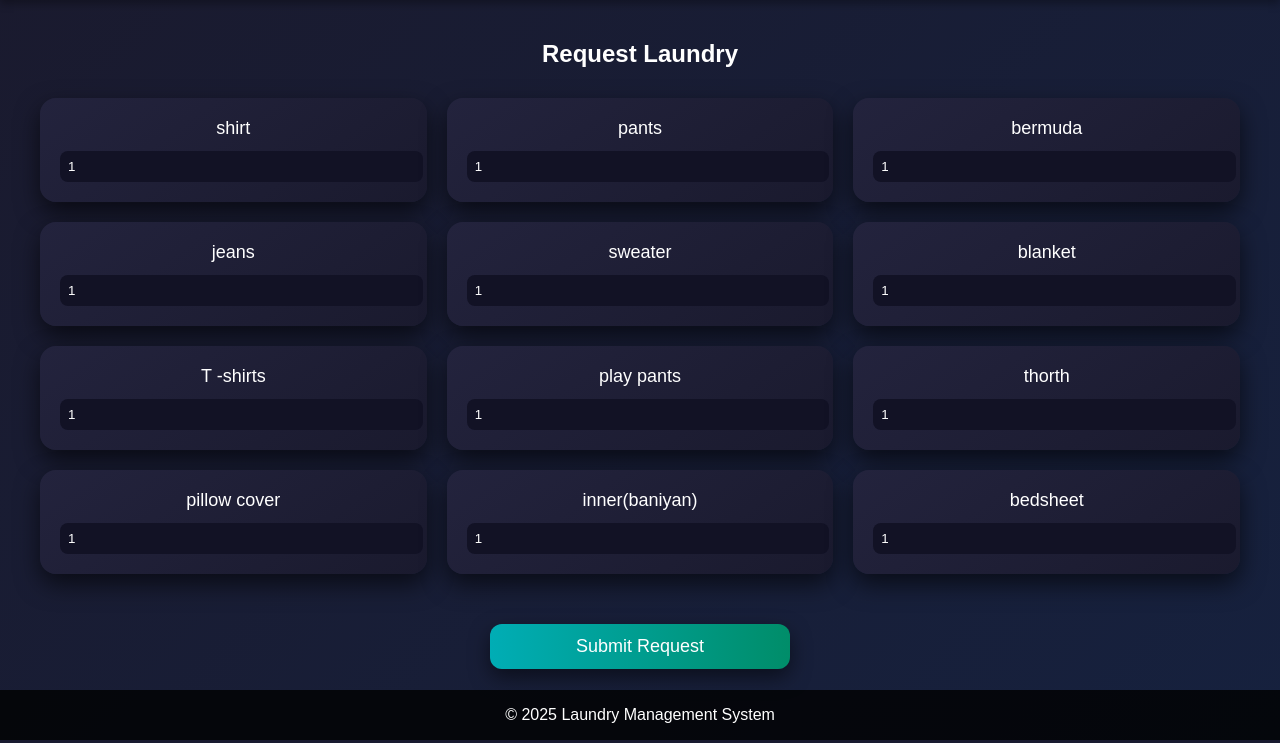
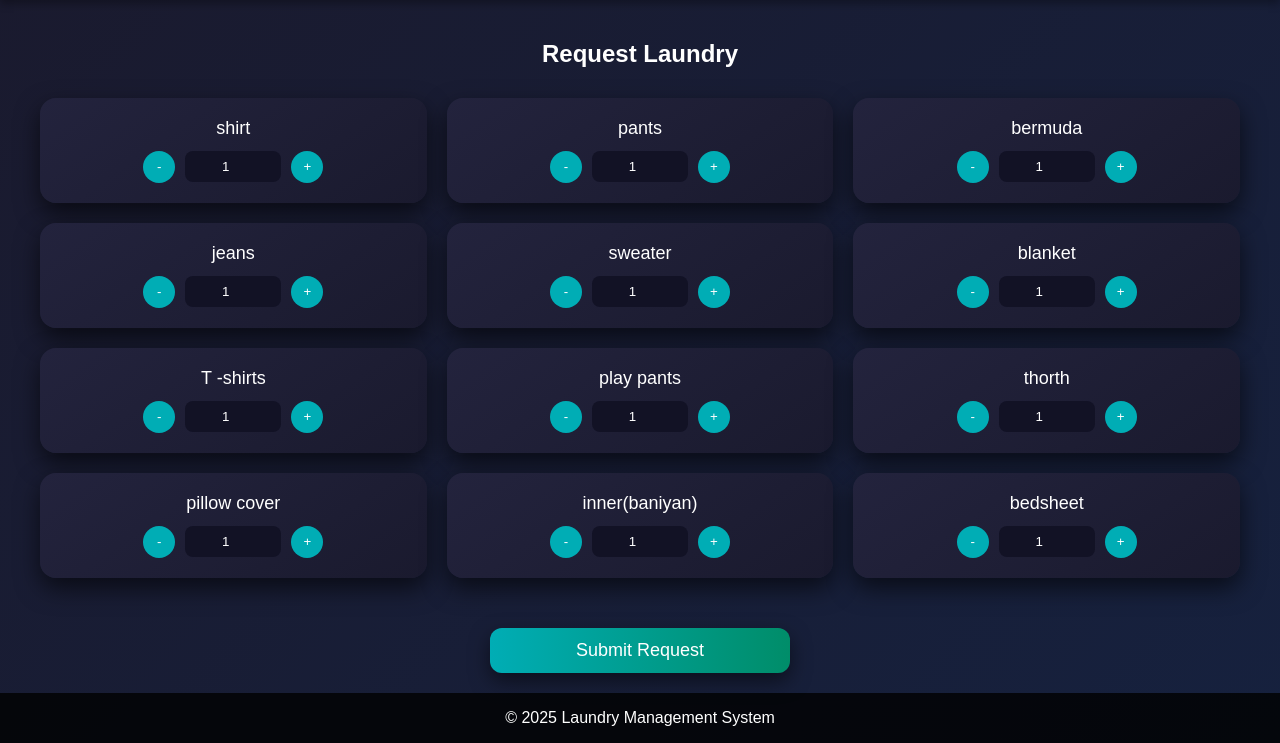
Before and after one commit to jayakrishan666/laundry_management, a Django app: page /request-laundry/ in a window 1280 px wide. Shown: the part 60-803 px from the top of the page. Run offline with Django 5.2, Linux system fonts and the light colour scheme; a user stored in the database is signed in; data comes from the database, SQL or seed files in the repository; both versions use the stored data as it was after the commit.

Commit message:
17th 2nd push

```diff
--- a/laundry/templates/request_laundry.html
+++ b/laundry/templates/request_laundry.html
@@ -13,8 +13,14 @@
             <input type="checkbox" name="items" value="{{ item.id }}" style="display: none;" onchange="toggleCard(this)">
             <div style="font-size: 18px; margin-bottom: 12px;">{{ item.name }}</div>
 
-            <input type="number" name="quantities" min="1" value="1"
-                   style="width: 100%; padding: 8px; border: none; border-radius: 8px; background: #121225; color: white; outline: none;">
+            <div style="display: flex; align-items: center; justify-content: center; gap: 10px;">
+                <button type="button" onclick="adjustQuantity(this, -1)" style="background: #00adb5; color: white; border: none; border-radius: 50%; width: 32px; height: 32px; cursor: pointer;">-</button>
+
+                <input type="number" name="quantities" min="1" value="1"
+                       style="width: 80px; padding: 8px; border: none; border-radius: 8px; background: #121225; color: white; outline: none; text-align: center;">
+
+                <button type="button" onclick="adjustQuantity(this, 1)" style="background: #00adb5; color: white; border: none; border-radius: 50%; width: 32px; height: 32px; cursor: pointer;">+</button>
+            </div>
         </label>
     </div>
     {% endfor %}
@@ -28,15 +34,22 @@
 </form>
 
 <script>
-    function toggleCard(checkbox) {
+     function toggleCard(checkbox) {
         const card = checkbox.parentNode.parentNode;
         if (checkbox.checked) {
             card.style.transform = 'scale(1.05)';
-            card.style.boxShadow = '0 12px 30px rgba(0, 255, 200, 0.7)';
+            card.style.outline = '3px solid blue'; // Solid blue stroke
+            card.style.outlineOffset = '5px'; // Optional: Adds space between the card and the outline
         } else {
             card.style.transform = 'scale(1)';
-            card.style.boxShadow = '0 10px 25px rgba(0,0,0,0.6)';
+            card.style.outline = 'none'; // Remove the stroke
         }
+    }
+
+    function adjustQuantity(button, amount) {
+        const input = button.parentNode.querySelector('input[type=number]');
+        let currentValue = parseInt(input.value, 10) || 1;
+        input.value = Math.max(1, currentValue + amount);
     }
 </script>
 
```
Also changed, not shown: db.sqlite3.
